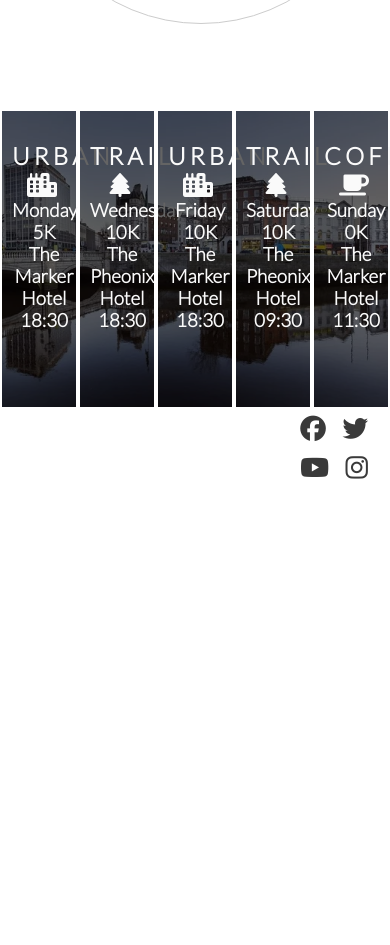
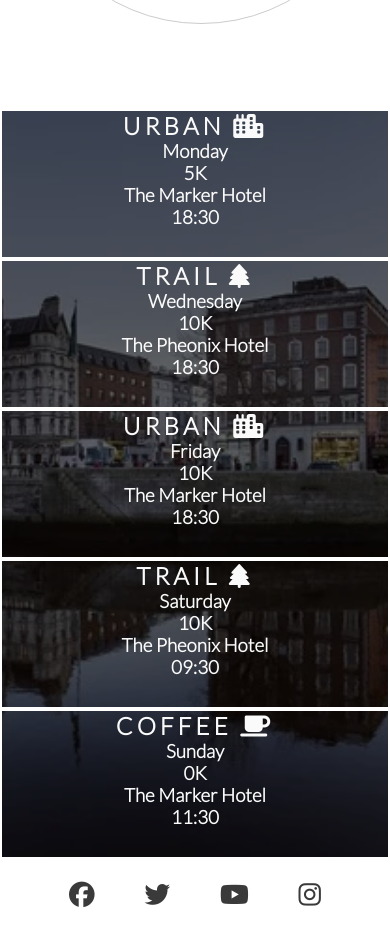
Before and after one commit to Dannyhsl22/love-running, a plain HTML site: page index.html in a window 390 px wide. Shown: the part 1886-2831 px from the top of the page. Before the commit the page ends 2445 px from the top, so only its background shows below. Drawn offline with Linux system fonts and the light colour scheme.

Commit message:
style the meetup times for tablet and mobile devices

```diff
--- a/assets/css/style.css
+++ b/assets/css/style.css
@@ -202,7 +202,7 @@
     text-align: center;
 }
 .social-networks > li {
-    display: inline;;
+    display: inline;
 }
 .social-networks i {
 font-size: 160%;
@@ -248,6 +248,20 @@
         float: left;
         padding: 0;
     }
+
+    #times > div {
+        width: 100%;
+        clear: both;
+        height: 150px;
+        padding: 0;
+    }
+    /* added to fix footer*/
+  footer ul {
+    width: 100%;
+    clear: both;
+    height: 150px;
+    padding: 0;
+  }
     hr {
         display: none;
     }
```
